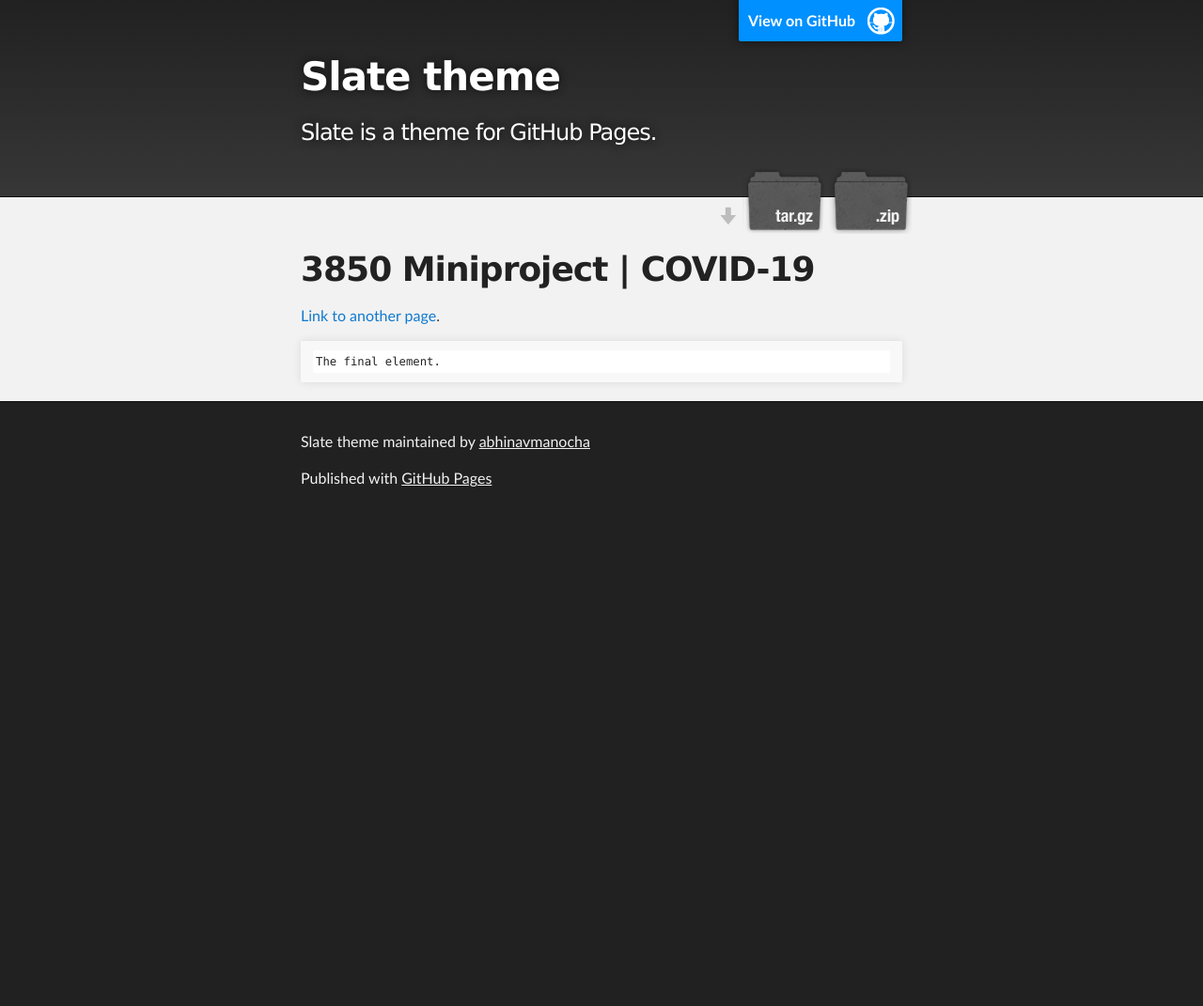
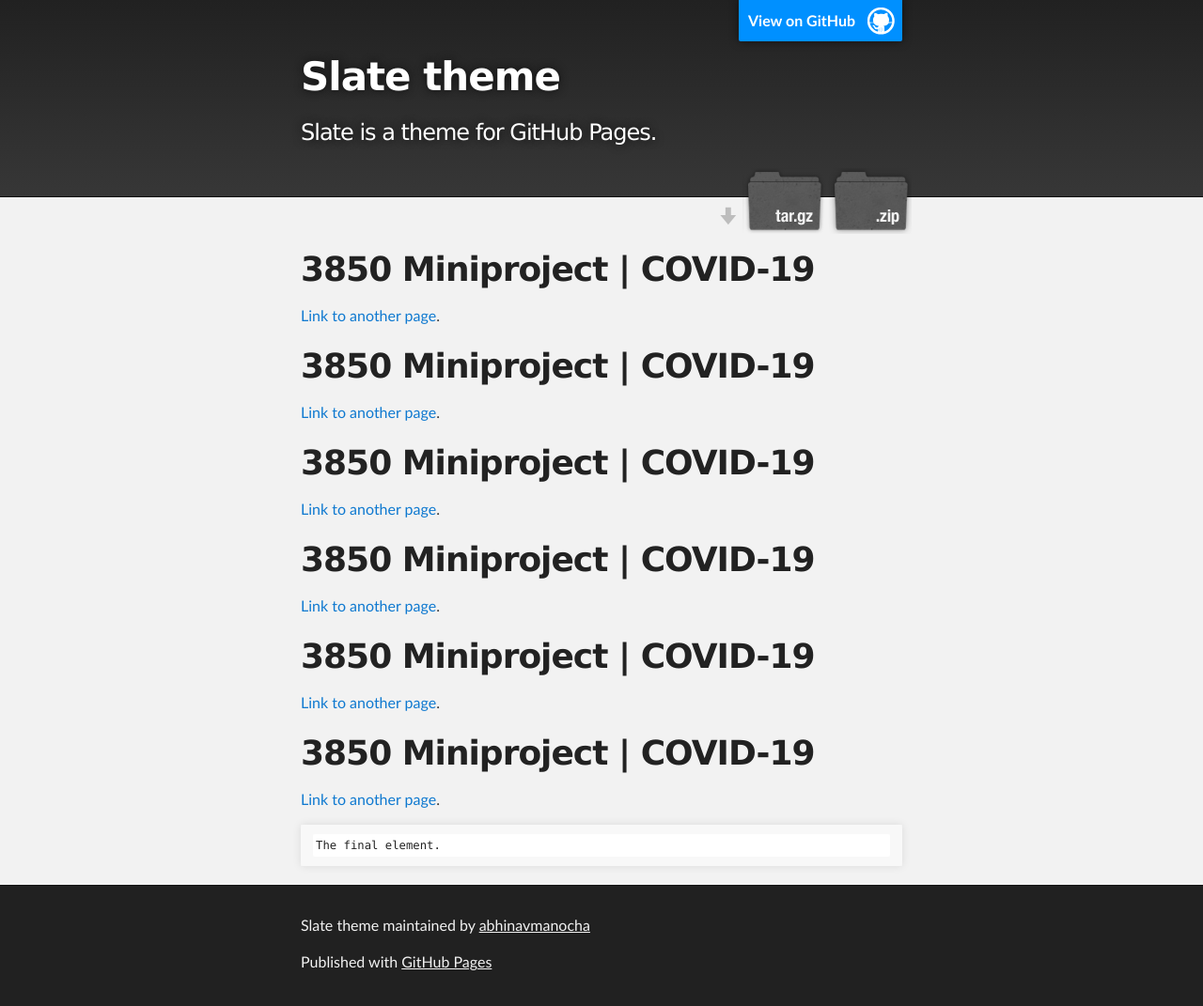
Before and after one commit to abhinavmanocha/3850Project, a Jekyll site: the page built from index.md, in a window 1280 px wide. Shown: the whole page at 94% size. Built offline with Jekyll 4.4.1, drawn with Linux system fonts in a browser that asks for light colours; our own code applies the rules of GitHub Pages for plain Markdown files; before the commit the page ends 900 px from its top, so only the background shows below that.

Commit message:
Added more placeholders on index page

````diff
--- a/index.md
+++ b/index.md
@@ -3,9 +3,22 @@ layout: default
 ---
 
 # 3850 Miniproject | COVID-19
-
 [Link to another page](./another-page.md).
 
+# 3850 Miniproject | COVID-19
+[Link to another page](./another-page.md).
+
+# 3850 Miniproject | COVID-19
+[Link to another page](./another-page.md).
+
+# 3850 Miniproject | COVID-19
+[Link to another page](./another-page.md).
+
+# 3850 Miniproject | COVID-19
+[Link to another page](./another-page.md).
+
+# 3850 Miniproject | COVID-19
+[Link to another page](./another-page.md).
 
 ```
 The final element.
````
